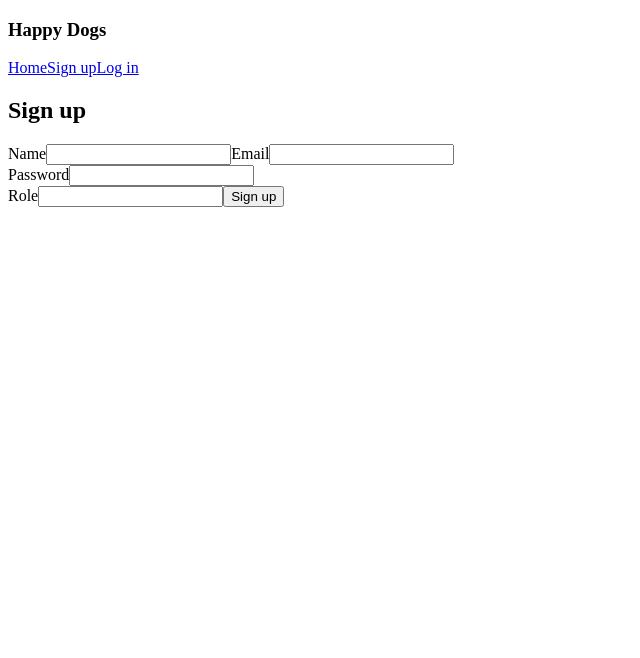
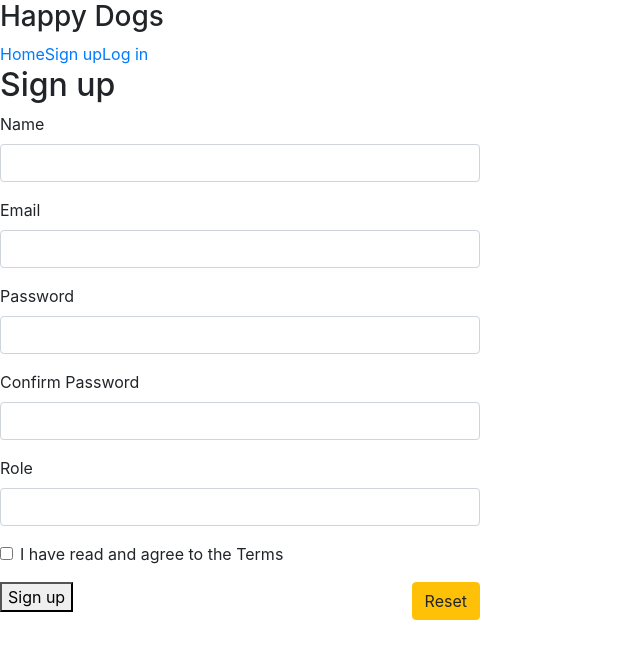
Before and after one commit to Hanna2m/salon_frontend, a React (Create React App) app: page /signup in a window 1280 px wide. Shown: the top 658 px of the page, without its empty margins (0-640 px from the left). Built offline with nearby package versions, Linux system fonts and the light colour scheme.

Commit message:
Add sign-up form validation

```diff
--- a/package.json
+++ b/package.json
@@ -3,6 +3,7 @@
   "version": "0.1.0",
   "private": true,
   "dependencies": {
+    "@hookform/resolvers": "^2.8.8",
     "@material-ui/core": "^4.12.4",
     "@testing-library/jest-dom": "^5.16.3",
     "@testing-library/react": "^12.1.4",
@@ -13,10 +14,12 @@
     "react": "^17.0.2",
     "react-datepicker": "^4.7.0",
     "react-dom": "^17.0.2",
+    "react-hook-form": "^7.29.0",
     "react-router-dom": "^6.2.2",
     "react-scripts": "5.0.0",
     "react-table": "^7.7.0",
     "web-vitals": "^2.1.4",
+    "yup": "^0.32.11",
     "zlib": "^1.0.5"
   },
   "proxy": "https://groomer-server.herokuapp.com",
--- a/public/index.html
+++ b/public/index.html
@@ -8,6 +8,7 @@
       name="description"
       content="Web site created using create-react-app"
     />
+    <link href="//netdna.bootstrapcdn.com/bootstrap/4.5.2/css/bootstrap.min.css" rel="stylesheet" />
     <title>React App</title>
   </head>
   <body>
--- a/src/pages/SelectedCustomer.jsx
+++ b/src/pages/SelectedCustomer.jsx
@@ -53,27 +53,22 @@ const SelectedCustomer = () => {
 
 
     const handleAddDog = async(dogName, size, hair) => {
-        const dog = [{dogName, size, hair}]
-        const dogs = customer.dogs.push({dogName, size, hair});
-        console.log(customer.dogs)
-        console.log({dogs})
-        console.log(customer)
+        const newDog = { dogName, size, hair };
+        customer.dogs.push(newDog);
+
         try {
-          await fetch({
-            method: "PUT",
-            url: API_URL+`${id}`,
-            data: JSON.stringify({dogs}),
-            headers: {'Content-Type': 'application/json'}
-          })
-          .then((res) => {
-              console.log("POST", res.data)
-              setShowAdd(false)
-              navigate(`/${id}`)
+        axios
+            .put(API_URL + id, customer, {
+             headers: { "Content-Type": "application/json" },
             })
+            .then((res) => {
+          console.log("POST", res.data);
+          setShowAdd(false);
+          navigate(`/${id}`);
+            });
         } catch (error) {
-          console.log(error)
-        }
-      }
+        console.log(error);
+    }}
 
     if(loading) {return "Loading..."} else {console.log(customer)}
 
--- a/src/pages/Signup.jsx
+++ b/src/pages/Signup.jsx
@@ -1,49 +1,149 @@
 import axios from "axios";
 import React, { useState } from "react";
+import { useForm } from "react-hook-form";
+import { yupResolver } from "@hookform/resolvers/yup";
+import * as Yup from 'yup';
 import Header from "../components/Header";
 
 function Signup() {
-  // const form = document.querySelector('form');
   const [name, setName] = useState();
   const [email, setEmail] = useState();
   const [password, setPassword] = useState();
   const [role, setRole] = useState();
-  const emailError = document.querySelector(".email.error");
-  const passwordError = document.querySelector(".password.error");
-  const url = "http://localhost:3080/signup";
+  const API_URL = "https://groomer-server.herokuapp.com/signup";
 
-  const handleSubmit = async (e) => {
+  const validationSchema = Yup.object().shape({
+    name: Yup.string()
+      .required('Name is required'),
+    email: Yup.string()
+      .required('Email is required')
+      .email('Email is invalid'),
+    password: Yup.string()
+      .required('Password is required')
+      .min(6, 'Password must be at least 6 characters')
+      .max(40, 'Password must not exceed 40 characters'),
+    confirmPassword: Yup.string()
+      .required('Confirm Password is required')
+      .oneOf([Yup.ref('password'), null], 'Confirm Password does not match'),
+    role: Yup.string()
+      .required('Role is required'),
+    acceptTerms: Yup.bool().oneOf([true], 'Accept Terms is required')
+  });
+  const {
+    register,
+    handleSubmit,
+    reset,
+    formState: { errors }
+  } = useForm({
+    resolver: yupResolver(validationSchema)
+  })
+
+  const onSubmit = async (e) => {
     e.preventDefault();
     console.log(name, email, password, role);
+
   };
   return (
     <div>
       <Header />
       <h2>Sign up</h2>
-      <form>
+      <div className="register-form" style={{width: "480px"}}>
+      <form onSubmit={handleSubmit(onSubmit)}>
+        <div className="form-group">
           <label htmlFor="name">Name</label>
-        <input name="name" onChange={(e) => setName(e.target.value)}></input>
+          <input name="name"
+            onChange={(e) => setName(e.target.value)}
+            type="text"
+            {...register('name')}
+            className={`form-control ${errors.name ? 'is-invalid' : ''}`}
+            />
+        <div className="invalid-feedback">
+          {errors.name?.message}
+        </div>
+        </div>
+        <div className="form-group">
           <label htmlFor="email">Email</label>
-        <input name="email" onChange={(e) => setEmail(e.target.value)}></input>
-        <div className="email error"></div>
+          <input name="email"
+            onChange={(e) => setEmail(e.target.value)}
+            type="text"
+            {...register('email')}
+            className={`form-control ${errors.email ? 'is-invalid' : ''}`}
+              />
+            <div className="invalid-feedback">
+            {errors.email?.message}
+            </div>
+        </div>
+        <div className="form-group">
           <label htmlFor="password">Password</label>
           <input
             name="password"
             onChange={(e) => setPassword(e.target.value)}
-        ></input>
-        <div className="password error"></div>
+            type="password"
+            {...register('password')}
+              className={`form-control ${errors.password ? 'is-invalid' : ''}`}
+                />
+          <div className="invalid-feedback">
+            {errors.password?.message}
+          </div>
+        </div>
+        <div className="form-group">
+          <label>Confirm Password</label>
+          <input
+            name="confirmPassword"
+            type="password"
+            {...register('confirmPassword')}
+            className={`form-control ${
+              errors.confirmPassword ? 'is-invalid' : ''
+            }`}
+          />
+          <div className="invalid-feedback">
+            {errors.confirmPassword?.message}
+          </div>
+        </div>
+        <div className="form-group">
           <label htmlFor="role">Role</label>
           <input
             name="role"
             list="roles"
             onChange={(e) => setRole(e.target.value)}
-        ></input>
+            type="text"
+              {...register('role')}
+              className={`form-control ${errors.role ? 'is-invalid' : ''}`}
+                />
+              <div className="invalid-feedback">
+              {errors.confirmPassword?.message}
+              </div>
           <datalist id="roles">
             <option value="Customer" />
             <option value="Admin" />
           </datalist>
-        <button onClick={handleSubmit}>Sign up</button>
+        </div>
+        <div className="form-group form-check">
+          <input
+            name="acceptTerms"
+            type="checkbox"
+            {...register('acceptTerms')}
+            className={`form-check-input ${
+              errors.acceptTerms ? 'is-invalid' : ''
+            }`}
+          />
+          <label htmlFor="acceptTerms" className="form-check-label">
+            I have read and agree to the Terms
+          </label>
+          <div className="invalid-feedback">{errors.acceptTerms?.message}</div>
+        </div>
+        <div className="form-group">
+          <button type="submit">Sign up</button>
+          <button
+              type="button"
+              onClick={reset}
+              className="btn btn-warning float-right"
+            >
+              Reset
+          </button>
+        </div>
       </form>
+      </div>
     </div>
   );
 }
```
Also changed, not shown: 1 other file (tests, documents, lock files or other folders). Lines whose indentation alone changed are shown as unchanged.
